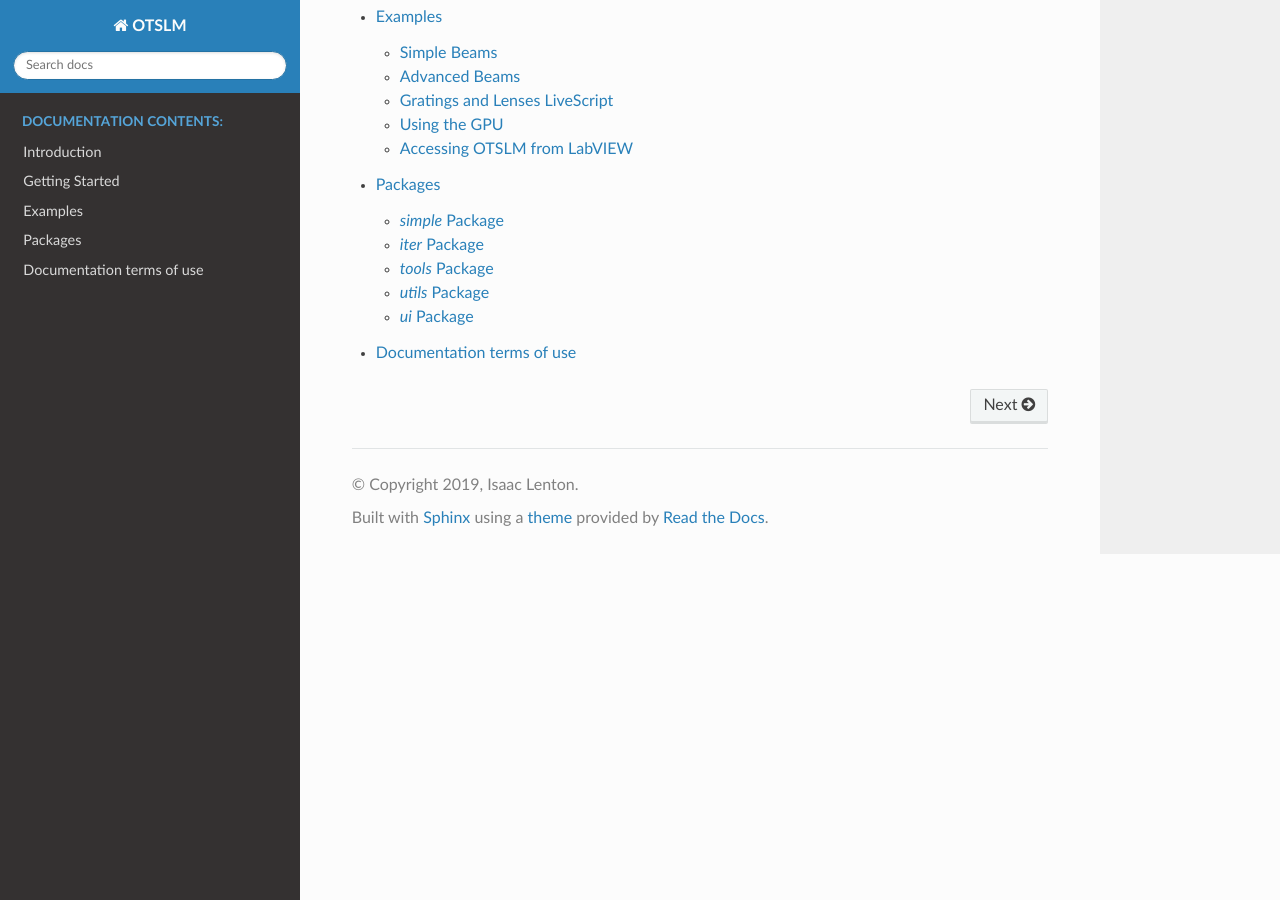
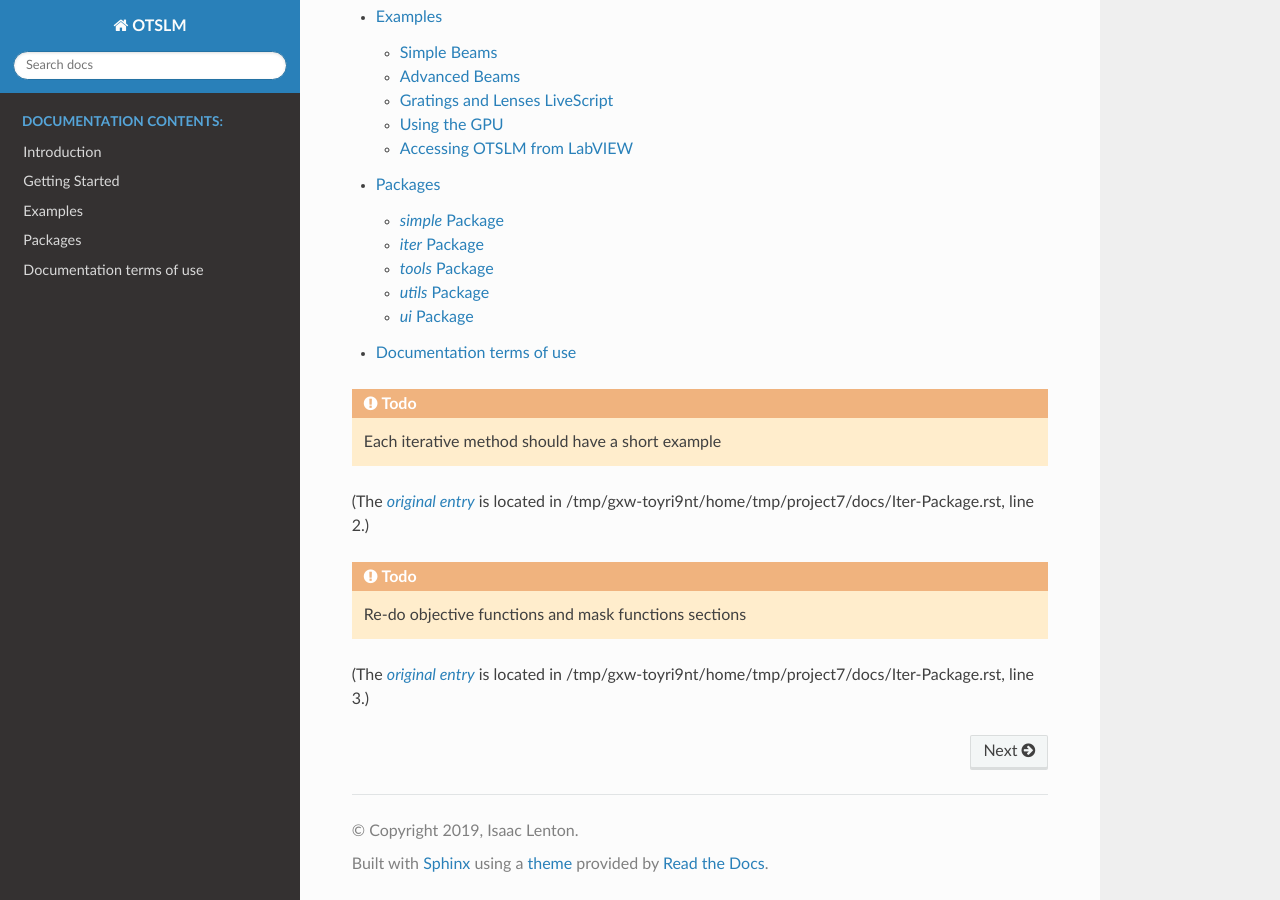
Before and after one commit to ilent2/otslm, a Sphinx documentation site: the page built from docs/index.rst, in a window 1280 px wide and 900 px high, scrolled down 563 px. Built offline with Sphinx 7.4.7 and the Read the Docs theme 2.0.0, drawn with Linux system fonts in a browser that asks for light colours; some of the changed lines change nothing that is shown.

Commit message:
Added the todo package

```diff
--- a/docs/conf.py
+++ b/docs/conf.py
@@ -39,12 +39,16 @@ release = u''
 # extensions coming with Sphinx (named 'sphinx.ext.*') or your custom
 # ones.
 extensions = [
+    'sphinx.ext.todo',
     'sphinx.ext.mathjax',
     'sphinx.ext.githubpages',
     'sphinx.ext.autodoc',
     'sphinxcontrib.matlab',
 ]
 #    'recommonmark',
+
+# Things for todo extension
+todo_include_todos = True
 
 # Add things for matlabdomain
 matlab_src_dir = os.path.abspath('..')
--- a/docs/index.rst
+++ b/docs/index.rst
@@ -22,3 +22,5 @@ viewing).
    Examples.rst
    Packages.rst
    Documentation-terms-of-use.rst
+
+.. todolist::
```
